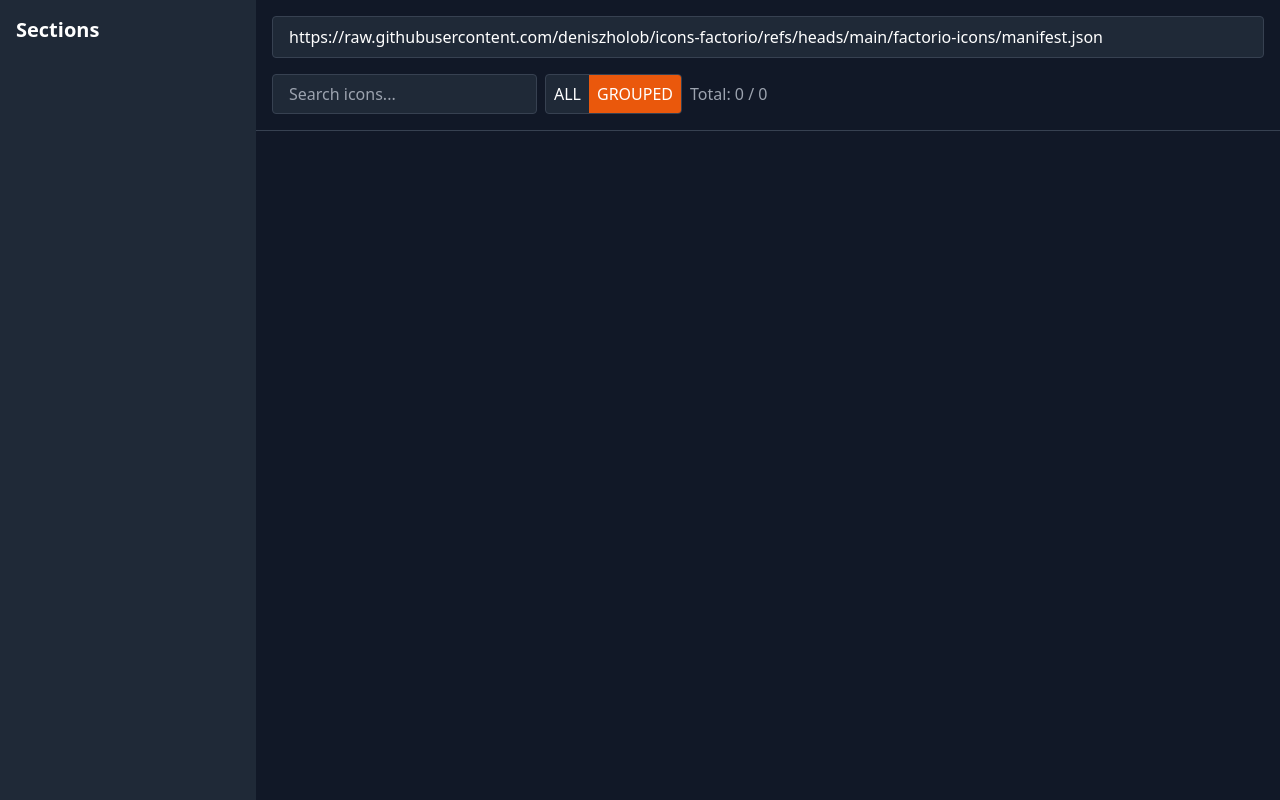
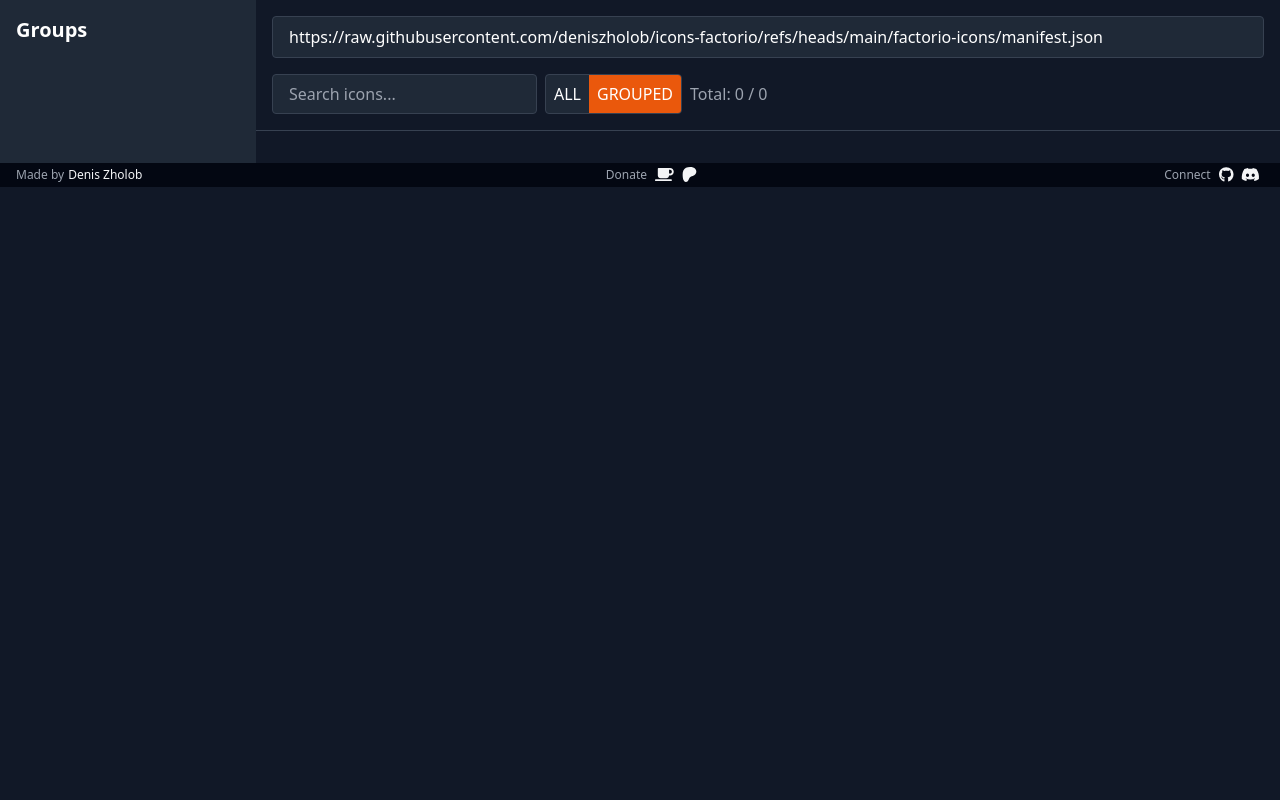
Before and after one commit to deniszholob/icons-viewer, a website built with Vite: page index.html in a window 1280 px wide. Built offline with nearby package versions, Linux system fonts and the light colour scheme.

Commit message:
Update screenshots styles and index.html

```diff
--- a/index.html
+++ b/index.html
@@ -1,18 +1,61 @@
 <!doctype html>
 <html lang="en">
   <head>
-    <meta charset="UTF-8" />
+    <!-- Meta Data -->
+    <meta charset="utf-8" />
+    <meta http-equiv="Content-Language" content="en_US" />
+    <meta name="viewport" content="width=device-width, initial-scale=1" />
+    <meta name="author" content="Denis Zholob" />
+
+    <!-- Title/Icon -->
+    <title>Icon Viewe</title>
+    <link rel="icon" type="image/x-icon" href="favicon.ico" />
     <link rel="icon" type="image/svg+xml" href="/vite.svg" />
-    <meta name="viewport" content="width=device-width, initial-scale=1.0" />
-    <title>Icon Viewer</title>
+    <base href="./" />
+
+    <!-- Prefetch/Preconnect -->
+    <link rel="dns-prefetch" href="//fonts.googleapis.com" />
+    <link rel="preconnect" href="//fonts.googleapis.com" crossorigin="anonymous" />
+    <link rel="dns-prefetch" href="//fonts.gstatic.com/s/" />
+    <link rel="preconnect" href="//fonts.gstatic.com/s/" crossorigin="anonymous" />
+    <link rel="dns-prefetch" href="//use.fontawesome.com" />
+    <link rel="preconnect" href="//use.fontawesome.com" crossorigin="anonymous" />
+    <!-- <link rel="dns-prefetch" href="//stackpath.bootstrapcdn.com"> -->
+    <!-- <link rel="preconnect" href="//stackpath.bootstrapcdn.com" crossorigin="anonymous"> -->
+    <link rel="dns-prefetch" href="//wiki.factorio.com/" />
+    <link rel="preconnect" href="//wiki.factorio.com/" crossorigin="anonymous" />
+    <link rel="dns-prefetch" href="//gist.githubusercontent.com" />
+    <link rel="preconnect" href="//gist.githubusercontent.com" crossorigin="anonymous" />
+
+    <!-- Fonts -->
+    <script
+      defer
+      src="https://use.fontawesome.com/releases/v6.6.0/js/all.js"
+      integrity="sha384-dgEl3vRKux81M373f/TdgoDTV5oZj+yjHrr/1qR5b4btG5q63kYS62t5kod+7Q6v"
+      crossorigin="anonymous"
+    ></script>
+
+    <!-- Scripts -->
     <script type="module" src="/src/main.ts"></script>
     <script src="https://cdn.tailwindcss.com"></script>
+
+    <!-- Global Site Tag (gtag.js) - Google Analytics -->
+    <script async="" src="https://www.googletagmanager.com/gtag/js?id=UA-28080172-12"></script>
+    <script async="">
+      window.dataLayer = window.dataLayer || [];
+      function gtag() {
+        dataLayer.push(arguments);
+      }
+      gtag("js", new Date());
+      gtag("config", "UA-28080172-12");
+    </script>
   </head>
 
-  <body class="h-svh w-svw bg-gray-900 text-gray-100 flex flex-row">
+  <body class="h-svh w-svw bg-gray-900 text-gray-100 flex flex-col">
+    <div class="flex flex-rowflex-1 overflow-y-auto">
       <!-- Sidebar -->
       <aside class="w-64 overflow-y-auto bg-gray-800 p-4 text-white flex flex-col">
-      <h2 class="mb-4 text-xl font-bold">Sections</h2>
+        <h2 class="mb-4 text-xl font-bold">Groups</h2>
         <nav class="space-y-2 overflow-y-auto flex flex-1 flex-col" id="toc">Items Here</nav>
       </aside>
 
@@ -50,7 +93,9 @@
               title="Toggle Group or All"
             >
               <input type="checkbox" class="sr-only" id="group-toggle" checked="true" />
-            <span id="group-toggle-all" class="px-2 py-1 text-white flex items-center"> ALL </span>
+              <span id="group-toggle-all" class="px-2 py-1 text-white flex items-center">
+                ALL
+              </span>
               <span id="group-toggle-grouped" class="px-2 py-1 text-white flex items-center">
                 GROUPED
               </span>
@@ -63,8 +108,79 @@
         <hr class="border-gray-700" />
 
         <div class="space-y-6 flex-1 overflow-y-auto w-full p-4">
-        <div id="icon-container" class="mx-auto w-full max-w-7xl">Icons Here</div>
+          <div id="icon-container" class="mx-auto w-full max-w-7xl gap-2 flex flex-col">
+            Icons Here
           </div>
         </div>
+      </div>
+    </div>
+
+    <!-- Footer -->
+    <footer class="w-full bg-gray-950 text-xs text-center">
+      <div class="w-full mx-auto max-w-7xl flex flex-row items-center justify-between py px-4">
+        <p class="flex flex-row items-center gap-1">
+          <span class="text-gray-400">Made by</span>
+          <a target="_blank" rel="noopener" href="https://deniszholob.com" title="Denis Zholob">
+            Denis Zholob
+          </a>
+        </p>
+
+        <div class="flex flex-row items-baseline gap-1">
+          <span class="text-gray-400">Donate</span>
+          <p class="flex flex-row flex-wrap items-center">
+            <a
+              target="_blank"
+              rel="noopener"
+              class="py-1"
+              href="https://ko-fi.com/deniszholob"
+              title="Ko-Fi"
+            >
+              <div><i class="fa fa-coffee fa-lg"></i></div>
+            </a>
+            <a
+              target="_blank"
+              rel="noopener"
+              class="py-1"
+              href="https://www.patreon.com/deniszholob"
+              title="Patreon"
+            >
+              <div><i class="fa-lg fa-patreon fab"></i></div>
+            </a>
+          </p>
+        </div>
+
+        <div class="flex flex-row items-center gap-1">
+          <span class="hidden text-gray-400 sm:inline-flex">Connect</span>
+          <p class="flex flex-row">
+            <a
+              target="_blank"
+              rel="noopener"
+              class="py-1"
+              href="https://github.com/deniszholob/icons-viewer"
+              title="Github Source"
+            >
+              <div><i class="fa-github fa-lg fab"></i></div>
+            </a>
+            <a
+              target="_blank"
+              rel="noopener"
+              class="py-1"
+              href="https://discord.gg/PkyzXzz"
+              title="Discord"
+            >
+              <div><i class="fa-discord fa-lg fab"></i></div>
+            </a>
+          </p>
+
+          <!-- <div
+            class="px-1 border border-gray-600 text-gray-400 tooltip-xs"
+            [attr.data-balloon-pos]="'up-right'"
+            [attr.aria-label]="'v' + version + ' - ' + (date | date : 'yyyy/MM/dd')"
+          >
+            v{{ version }}
+          </div> -->
+        </div>
+      </div>
+    </footer>
   </body>
 </html>
--- a/src/render.ts
+++ b/src/render.ts
@@ -72,11 +72,12 @@ function renderIcons(
 
     const elDetails = document.createElement('details');
     elDetails.open = true;
-    elDetails.className = 'bg-gray-800 rounded p-4';
+    elDetails.className = 'bg-gray-800 rounded overflow-hidden';
 
     const elSummary = document.createElement('summary');
     elSummary.textContent = `${group} (${icons.length})`;
-    elSummary.className = 'cursor-pointer text-lg font-semibold text-white';
+    elSummary.className =
+      'cursor-pointer text-lg font-semibold text-white p-4 bg-gray-700';
     elDetails.appendChild(elSummary);
 
     const elGrid = document.createElement('div');
@@ -174,7 +175,8 @@ function createIcon({ key, path }: IconEntry): HTMLElement {
   img.src = path;
   img.alt = key;
   img.title = path;
-  img.className = 'w-16 h-16 object-contain bg-gray-700 p-1 rounded shadow';
+  img.className =
+    'w-16 h-16 object-contain bg-gray-700 p-1 rounded shadow-lg hover:bg-gray-600';
   link.appendChild(img);
 
   const caption = document.createElement('div');
```
Also changed, not shown: README.md, public/screenshots/screenshot_1080x1920.png (added), public/screenshots/screenshot_1280x720.png (added). Lines whose indentation alone changed are shown as unchanged.
